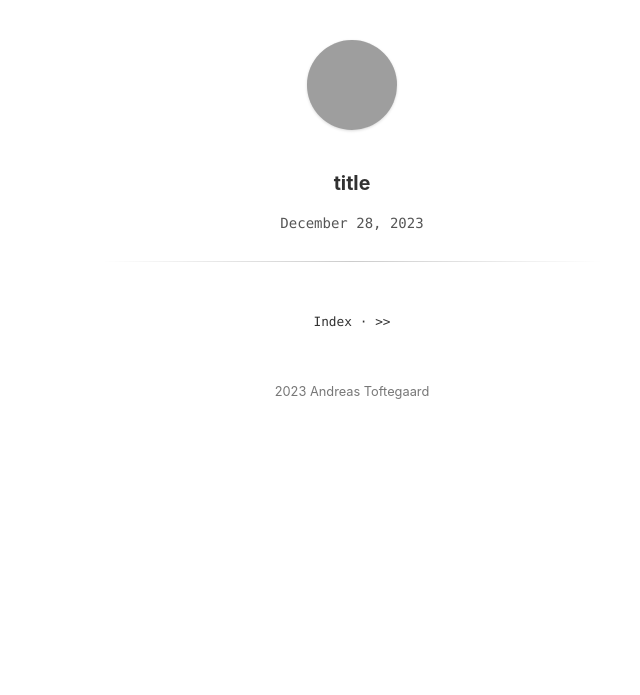
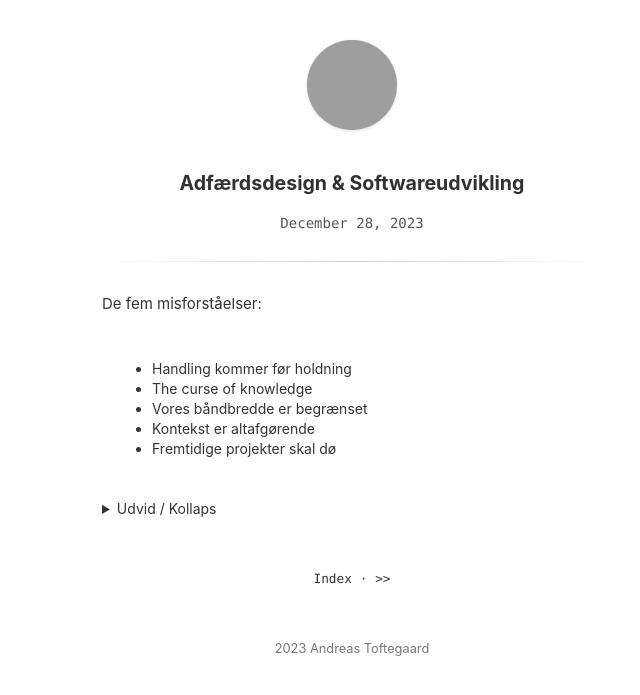
Before and after one commit to AtToftegaard/AtToftegaard.github.io, a Jekyll site: the page built from _posts/2023-12-28-jytte.md, in a window 1280 px wide. Shown: the top 695 px of the page, without its empty margins (288-928 px from the left). Built offline with Jekyll 4.4.1, drawn with Linux system fonts in a browser that asks for light colours; grey boxes are pictures that could not be loaded.

Commit message:
Update 2023-12-28-jytte.md

```diff
--- a/_posts/2023-12-28-jytte.md
+++ b/_posts/2023-12-28-jytte.md
@@ -1,11 +1,24 @@
 ---
 layout: post
-tags: []
-categories: []
+tags: [book]
+categories: [review]
 #date: 2019-06-25 13:14:15
 #excerpt: ''
 #image: 'BASEURL/assets/blog/img/.png'
-#description:
+description: description
 #permalink:
-title: 'title'
+title: 'Adfærdsdesign & Softwareudvikling'
 ---
+
+De fem misforståelser:
+
+- Handling kommer før holdning
+- The curse of knowledge
+- Vores båndbredde er begrænset
+- Kontekst er altafgørende
+- Fremtidige projekter skal dø
+
+<details markdown='1'><summary>Udvid / Kollaps</summary>
+
+Detaljer detaljer
+</details>
```
